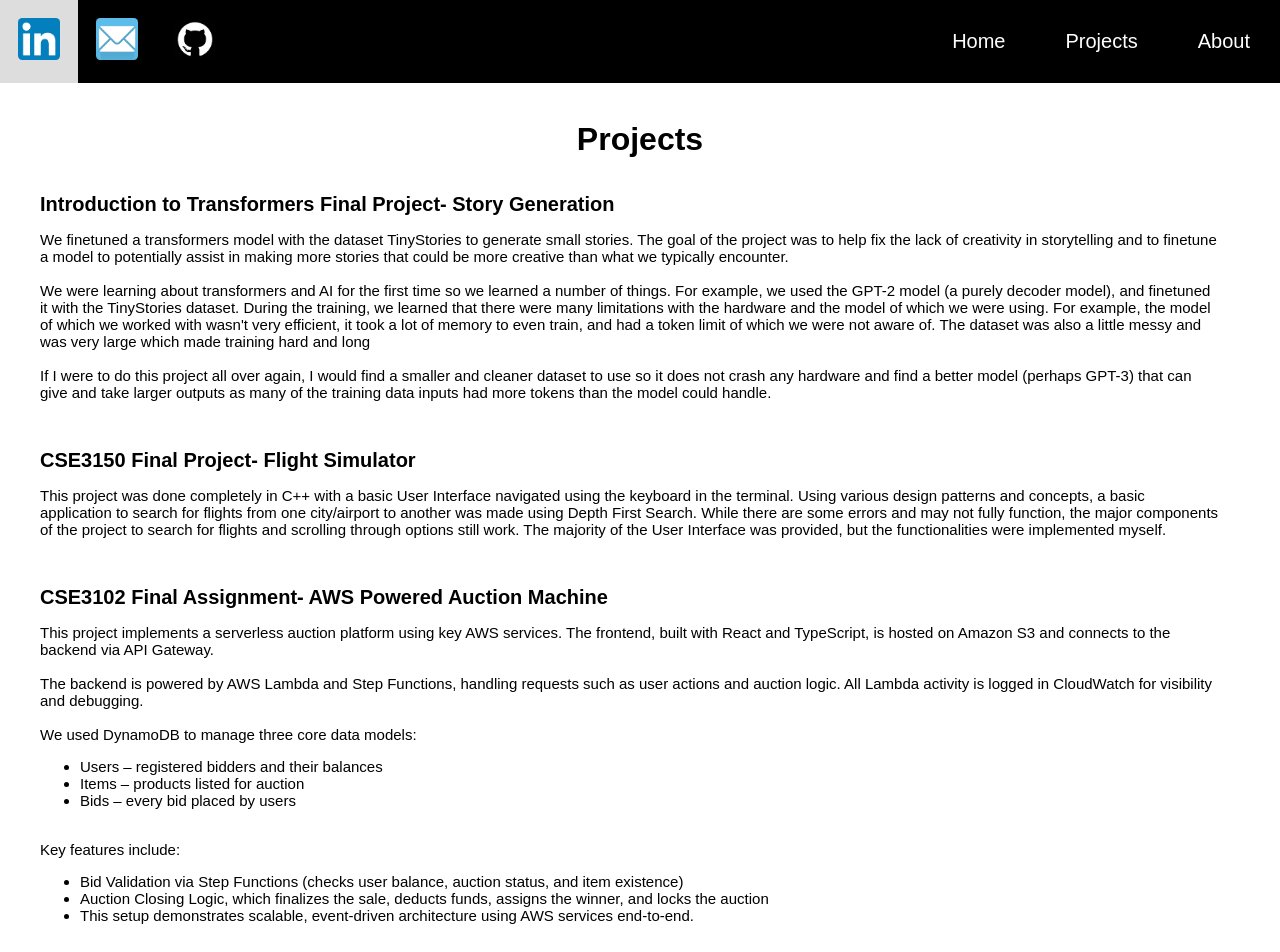
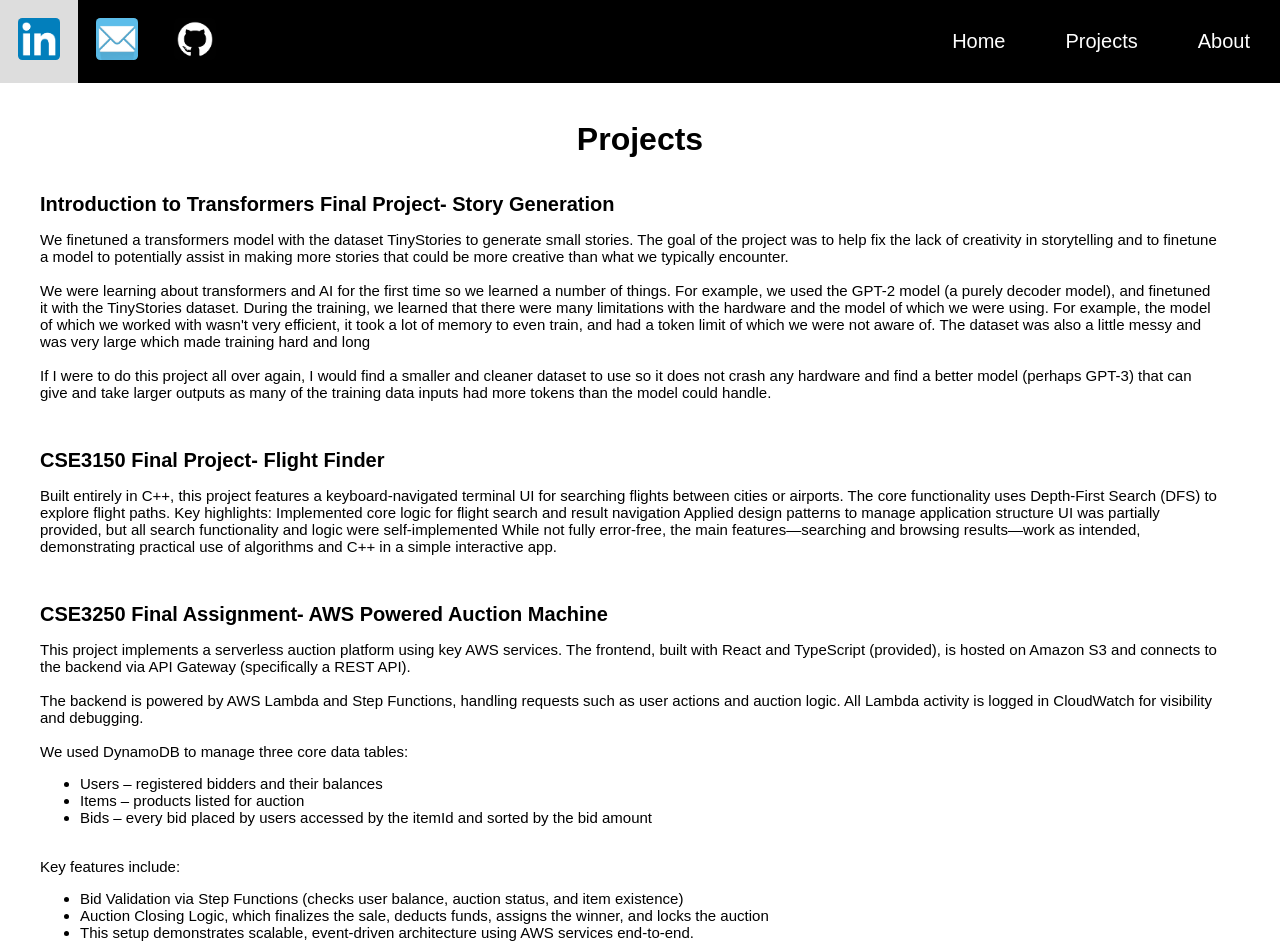
Before and after one commit to PsYchiiC8/PsYchiiC8.github.io, a React (Create React App) app: page /#/projects in a window 1280 px wide. Shown: the top 952 px of the page. Built offline with nearby package versions, Linux system fonts and the light colour scheme.

Commit message:
Resume Update

```diff
--- a/src/Projects.js
+++ b/src/Projects.js
@@ -34,28 +34,36 @@ function Projects() {
 
         <tr>
             <td style={{ width: '85%', paddingLeft: '30px', paddingRight: '50px', paddingBottom: '30px'  }}>
-                <b style={{fontSize: '20px'}}>CSE3150 Final Project- Flight Simulator</b>
+                <b style={{fontSize: '20px'}}>CSE3150 Final Project- Flight Finder</b>
 
                 <br></br>
 
                 <p style = {{ fontSize: '15px' }}>
-                    This project was done completely in C++ with a basic User Interface navigated using the keyboard in the terminal.
-                    Using various design patterns and concepts, a basic application to search for flights from one city/airport to another
-                    was made using Depth First Search. While there are some errors and may not fully function, the major components of the project
-                    to search for flights and scrolling through options still work. The majority of the User Interface was provided, but the functionalities were implemented myself.
+                    Built entirely in C++, this project features a keyboard-navigated terminal UI for searching flights between cities or airports. The core functionality uses Depth-First Search (DFS) to explore flight paths.
+
+                    Key highlights:
+
+                    Implemented core logic for flight search and result navigation
+
+                    Applied design patterns to manage application structure
+
+                    UI was partially provided, but all search functionality and logic were self-implemented
+
+                    While not fully error-free, the main features—searching and browsing results—work as intended, demonstrating practical use of algorithms and C++ in a simple interactive app.
                 </p>
             </td>
         </tr>
 
         <tr>
             <td style={{ width: '85%', paddingLeft: '30px', paddingRight: '50px', paddingBottom: '30px'  }}>
-                <b style={{fontSize: '20px'}}>CSE3102 Final Assignment- AWS Powered Auction Machine</b>
+                <b style={{fontSize: '20px'}}>CSE3250 Final Assignment- AWS Powered Auction Machine</b>
 
                 <br></br>
 
                 <p style = {{ fontSize: '15px' }}>
                     This project implements a serverless auction platform using key AWS services. The frontend,
-                    built with React and TypeScript, is hosted on Amazon S3 and connects to the backend via API Gateway.
+                    built with React and TypeScript (provided), is hosted on Amazon S3 and connects to the backend via API Gateway
+                    (specifically a REST API).
 
                     <br></br>
                     <br></br>
@@ -66,14 +74,14 @@ function Projects() {
                     <br></br>
                     <br></br>
 
-                    We used DynamoDB to manage three core data models: <br></br>
+                    We used DynamoDB to manage three core data tables: <br></br>
 
                     <ul>
                         <li>Users – registered bidders and their balances</li>
 
                         <li>Items – products listed for auction</li>
 
-                        <li>Bids – every bid placed by users</li>
+                        <li>Bids – every bid placed by users accessed by the itemId and sorted by the bid amount</li>
                     </ul>
 
                     <br></br>
```
Also changed, not shown: 1 other file (tests, documents, lock files or other folders).
